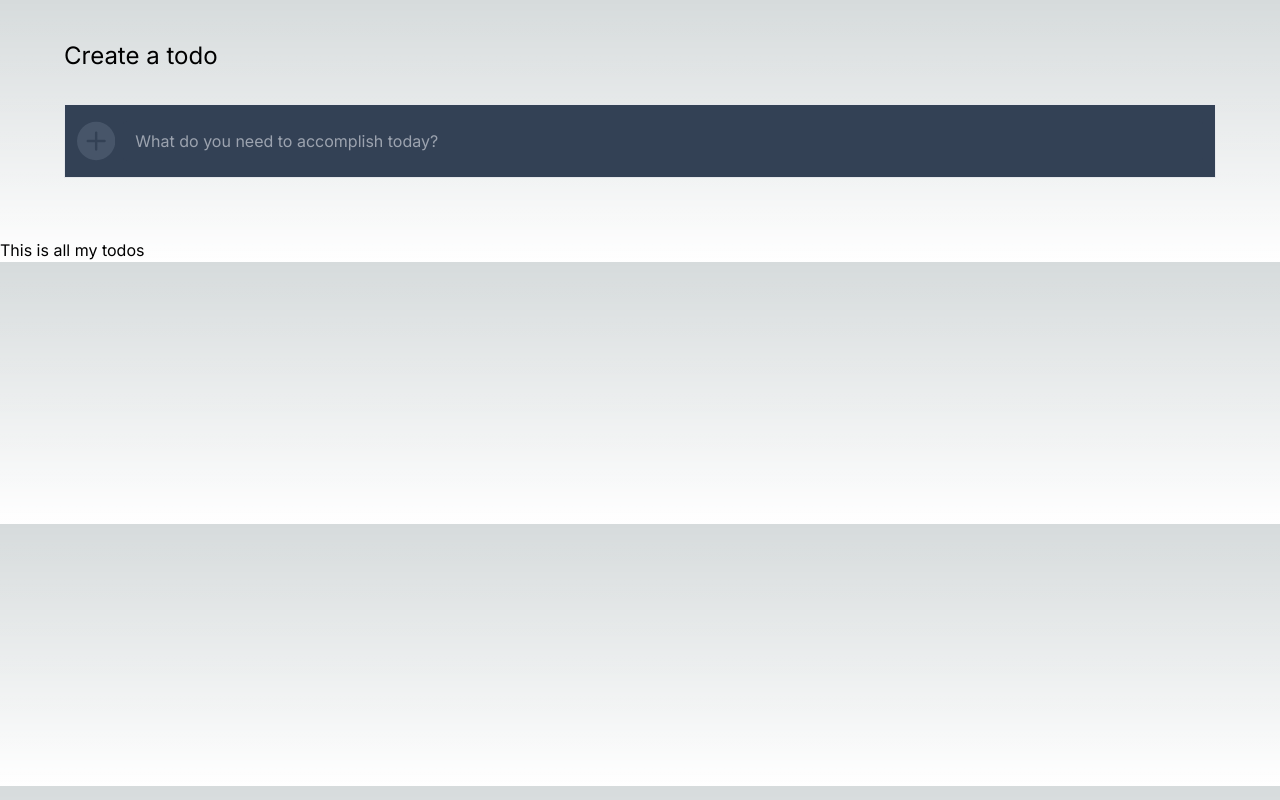
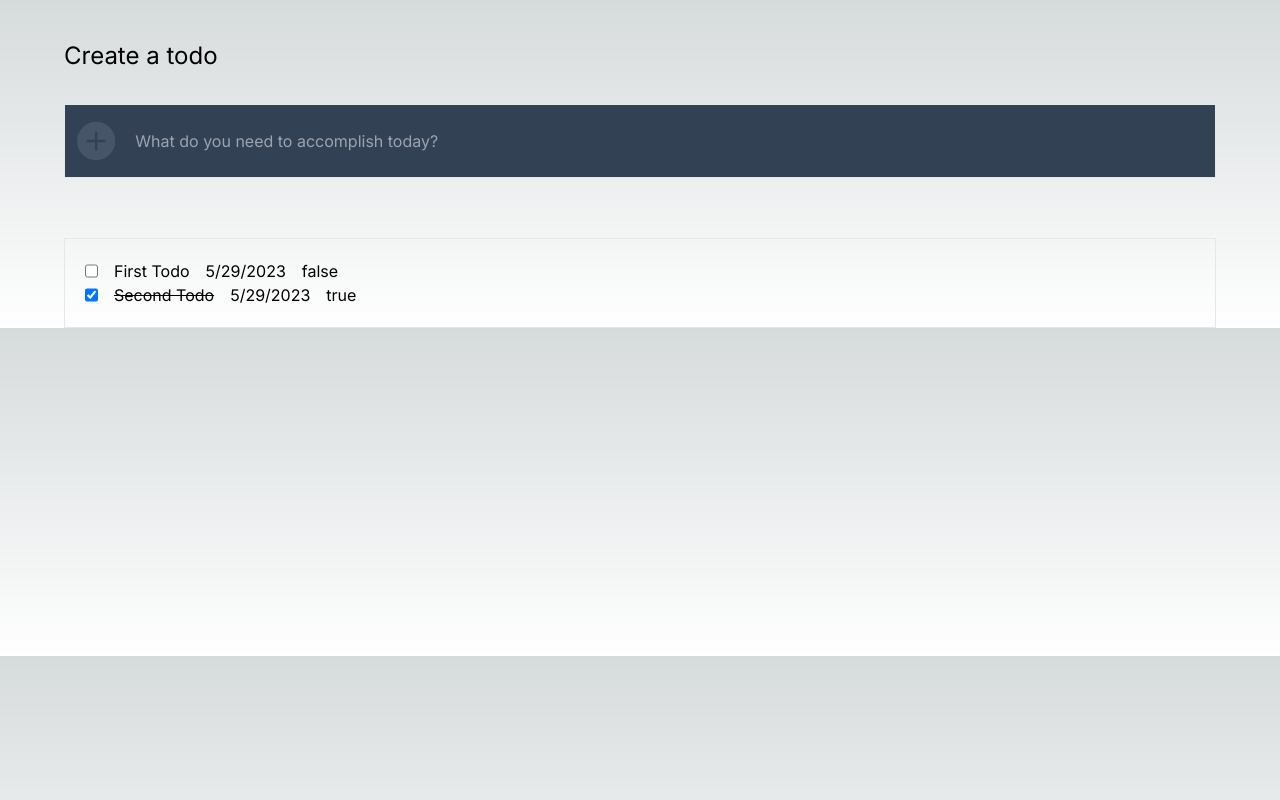
Before and after one commit to Albatraoz12/Todo-app, a Next.js app: page / in a window 1280 px wide. Built offline with nearby package versions, Linux system fonts and the light colour scheme.

Commit message:
let users see their todos and add functionallity to check the todo is finished

```diff
--- a/components/ShowAllTodos.tsx
+++ b/components/ShowAllTodos.tsx
@@ -1,9 +1,35 @@
-import React from 'react';
+'use client';
+import { Todo } from '@/utils';
+import React, { useState } from 'react';
 
-const ShowAllTodos = () => {
+const ShowAllTodos = ({ todos }: any) => {
+  const [todoList, setTodoList] = useState(todos);
+
+  const handleToggleCompleted = (index: number) => {
+    const updatedTodos = [...todoList];
+    updatedTodos[index].isCompleted = !updatedTodos[index].isCompleted;
+    setTodoList(updatedTodos);
+  };
+
   return (
-    <div>
-      <h1>This is all my todos</h1>
+    <div className='border w-[90%] flex flex-col p-5 mx-auto'>
+      {todoList &&
+        todoList.map((todo: Todo, index: number) => (
+          <div key={index} className='flex gap-4'>
+            <input
+              type='checkbox'
+              name='completed'
+              id={`completed-${index}`}
+              onChange={() => handleToggleCompleted(index)}
+              checked={todo.isCompleted}
+            />
+            <p className={todo.isCompleted ? 'line-through' : ''}>
+              {todo.title}
+            </p>
+            <p>{todo.createdAt}</p>
+            <p>{todo.isCompleted.toString()}</p>
+          </div>
+        ))}
     </div>
   );
 };
```
